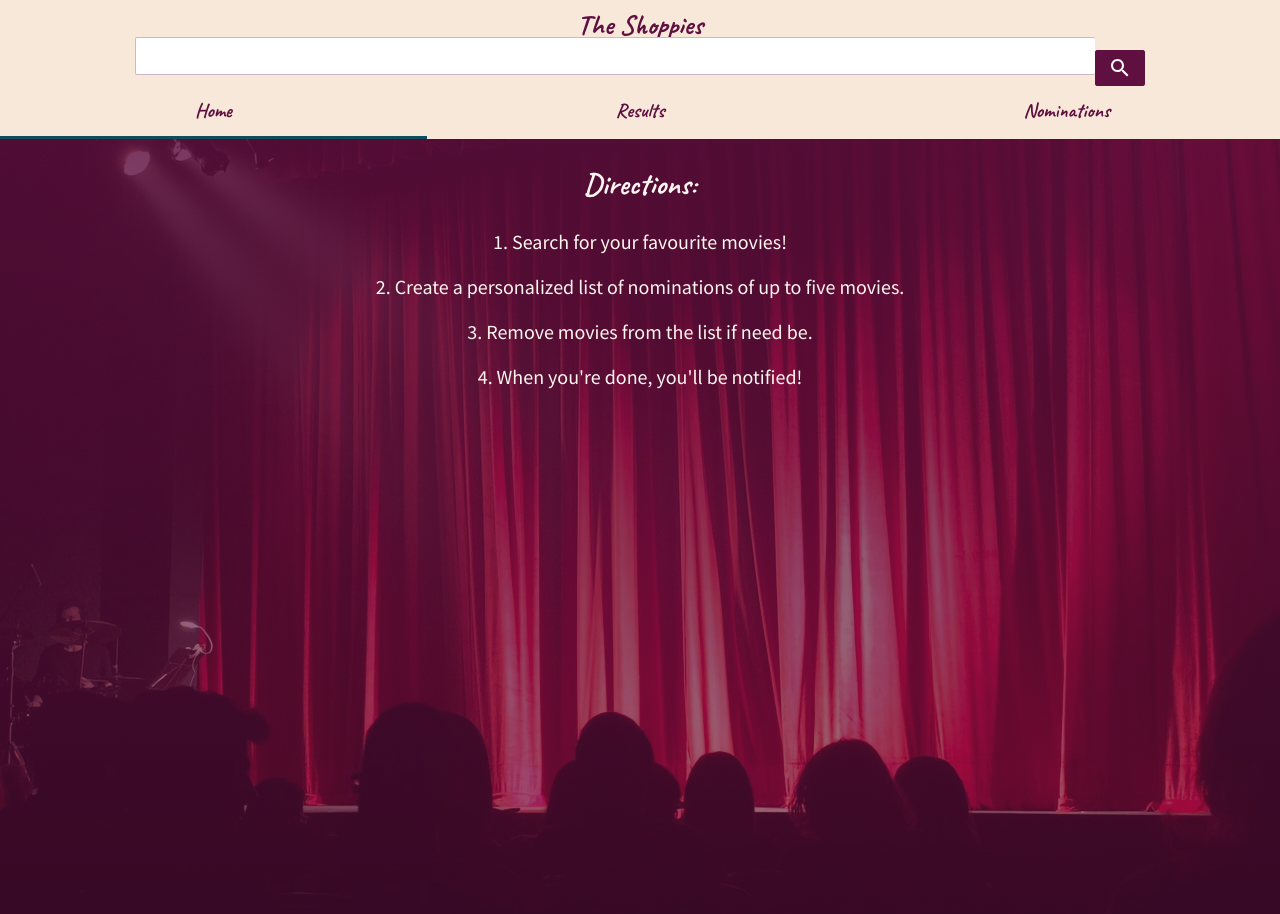
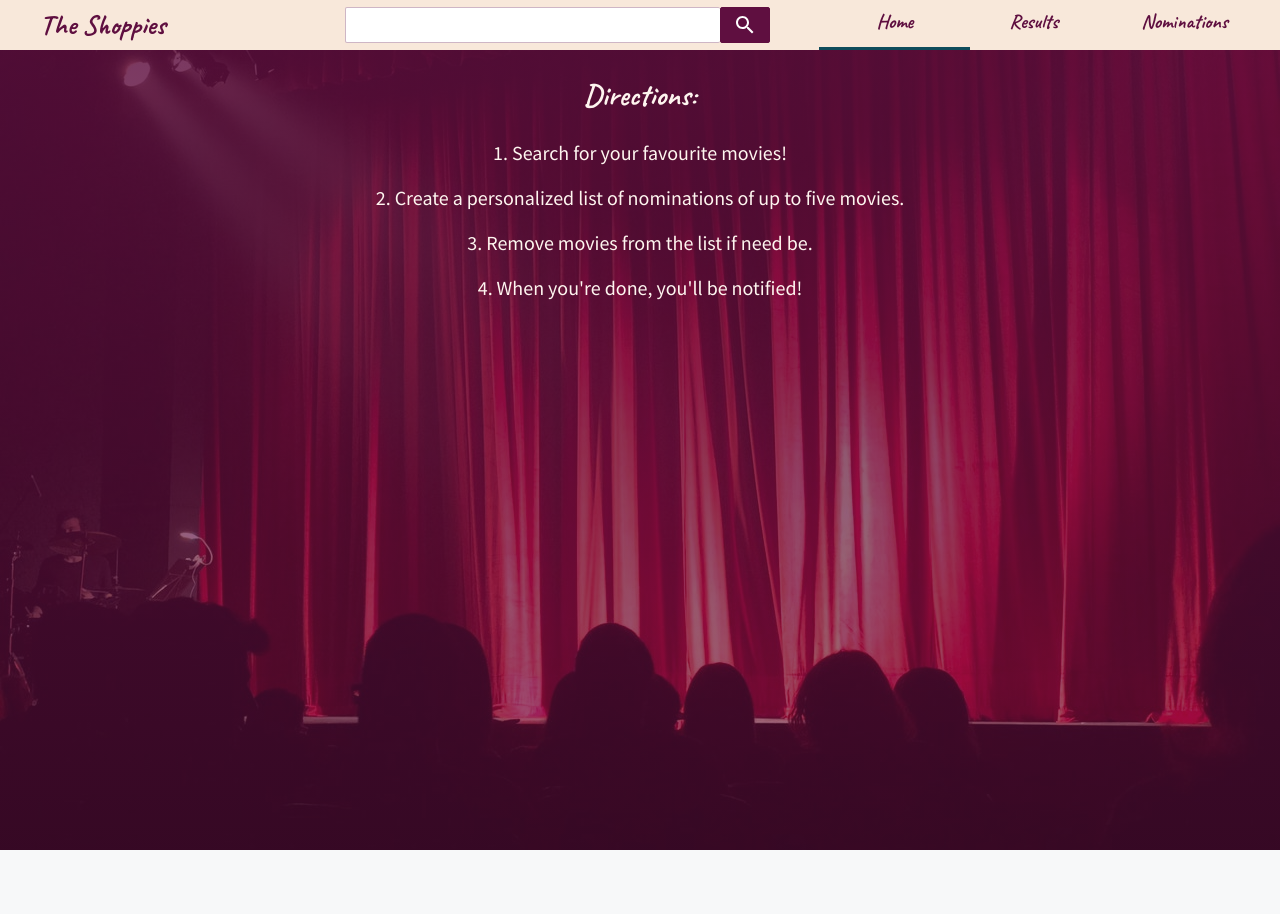
Before and after one commit to taytay32/shopify-intern-challenge, a React (Create React App) app in the folder client/: page / in a window 1280 px wide. Shown: the top 914 px of the page. After the commit the page ends 850 px from the top, so only its background shows below. Built offline with nearby package versions, Linux system fonts and the light colour scheme.

Commit message:
responsive header

```diff
--- a/client/src/components/Header/Header.js
+++ b/client/src/components/Header/Header.js
@@ -29,7 +29,7 @@ const Header = (props) => {
   return (
     <header className="header">
       <section className="header__container">
-        <Link to="/">
+        <Link to="/" className="header__titleLink">
           <h1 className="header__title">The Shoppies</h1>
         </Link>
         <div className="searchWrap">
@@ -51,7 +51,7 @@ const Header = (props) => {
           <NavLink
             exact
             to="/"
-            className="linksWrap__link"
+            className="linksWrap__link linksWrap__linkHome"
             activeClassName="linksWrap__link--active"
           >
             Home
--- a/client/src/components/Header/Header.scss
+++ b/client/src/components/Header/Header.scss
@@ -4,10 +4,42 @@
 
 .header {
   background-color: $light-orange;
+
+  &__container {
+    @include tablet {
+      padding: 0 1rem;
+      display: flex;
+      align-items: center;
+      justify-content: space-between;
+      height: 5rem;
+    }
+
+    @include desktop {
+      padding: 0 2rem;
+    }
+  }
+
+  &__titleLink {
+    @include tablet {
+      flex: 0.65;
+      display: flex;
+      justify-self: flex-end;
+      padding-left: 2rem;
+    }
+  }
+
   &__title {
     @include M-page-header;
     @include flex-center;
     padding: 1rem 0;
+    transition: 0.2s;
+
+    &:hover {
+      color: $midnight-green-eagle-green;
+    }
+    @include tablet {
+      padding: 0;
+    }
   }
 
   .searchWrap {
@@ -15,6 +47,13 @@
     height: 3.6rem;
     margin-bottom: 1rem;
     @include flex-center;
+
+    @include tablet {
+      margin-bottom: 0rem;
+      flex: 1.3;
+      max-width: 50rem;
+    }
+
     &__input {
       @include input-field;
       @include M-search-text;
@@ -30,6 +69,13 @@
     align-items: center;
     justify-content: space-around;
 
+    @include tablet {
+      align-items: flex-end;
+      justify-content: flex-end;
+      flex: 1.1;
+      height: 5rem;
+    }
+
     &__link {
       @include M-page-header;
       font-size: 2rem;
@@ -37,6 +83,18 @@
       @include flex-center;
       padding-bottom: 1rem;
       border-bottom: 3px solid transparent;
+      transition: 0.3s;
+      &:hover {
+        color: $midnight-green-eagle-green;
+      }
+
+      @include tablet {
+        font-size: 1.5rem;
+      }
+
+      @include desktop {
+        font-size: 2rem;
+      }
 
       &--active {
         transition: 0.2s;
@@ -53,5 +111,12 @@
         color: $midnight-green-eagle-green;
       }
     }
+
+    &__linkHome {
+      @include tablet {
+        position: relative;
+        left: 1.2rem;
+      }
+    }
   }
 }
--- a/client/src/partials/_mixins.scss
+++ b/client/src/partials/_mixins.scss
@@ -138,6 +138,11 @@
   background-color: $tyrian-purple;
   height: 3.6rem;
   width: 5rem;
+  cursor: pointer;
+  transition: 0.3s;
+  &:hover {
+    background-color: $midnight-green-eagle-green;
+  }
 }
 
 @mixin button {
@@ -167,10 +172,6 @@
   &:focus {
     border-color: $tyrian-purple;
   }
-  @include tablet {
-    margin-bottom: 2.4rem;
-    height: 3.8rem;
-  }
 }
 
 @mixin input-error {
--- a/client/src/partials/_variables.scss
+++ b/client/src/partials/_variables.scss
@@ -13,7 +13,7 @@ $misc-green: #158463;
 $misc-red: #d3230c;
 //BREAKPOINTS
 $breakpoint-tablet: 680px;
-$breakpoint-desktop: 1080px;
+$breakpoint-desktop: 1000px;
 
 //new scheme
 $tyrian-purple: #5f0f40ff;
```
